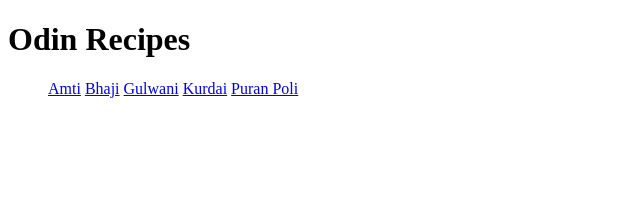
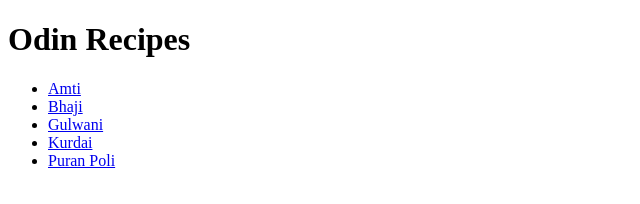
Before and after one commit to PriyanshuNimbalkar/odin-recipes, a plain HTML site: page index.html in a window 1280 px wide. Shown: the whole page, without its empty margins (0-640 px from the left). Drawn offline with Linux system fonts and the light colour scheme.

Commit message:
Add li tag
Add li tag in ul tag in index.html

```diff
--- a/index.html
+++ b/index.html
@@ -8,11 +8,11 @@
   <body>
     <h1>Odin Recipes</h1>
     <ul>
-      <a href="recipes/amti.html">Amti</a>
-      <a href="recipes/bhaji.html">Bhaji</a>
-      <a href="recipes/gulwani.html">Gulwani</a>
-      <a href="recipes/kurdai.html">Kurdai</a>
-      <a href="recipes/puranpoli.html">Puran Poli</a>
+      <li><a href="recipes/amti.html">Amti</a></li>
+      <li><a href="recipes/bhaji.html">Bhaji</a></li>
+      <li><a href="recipes/gulwani.html">Gulwani</a></li>
+      <li><a href="recipes/kurdai.html">Kurdai</a></li>
+      <li><a href="recipes/puranpoli.html">Puran Poli</a></li>
     </ul>
   </body>
 </html>
```
